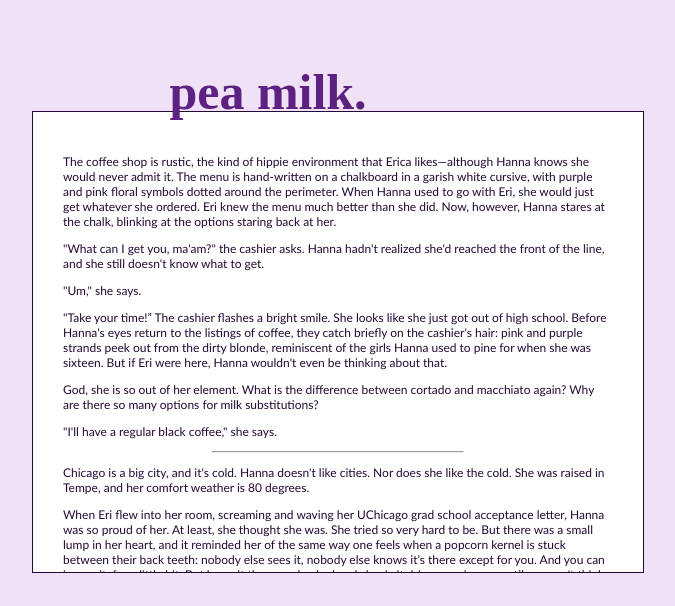
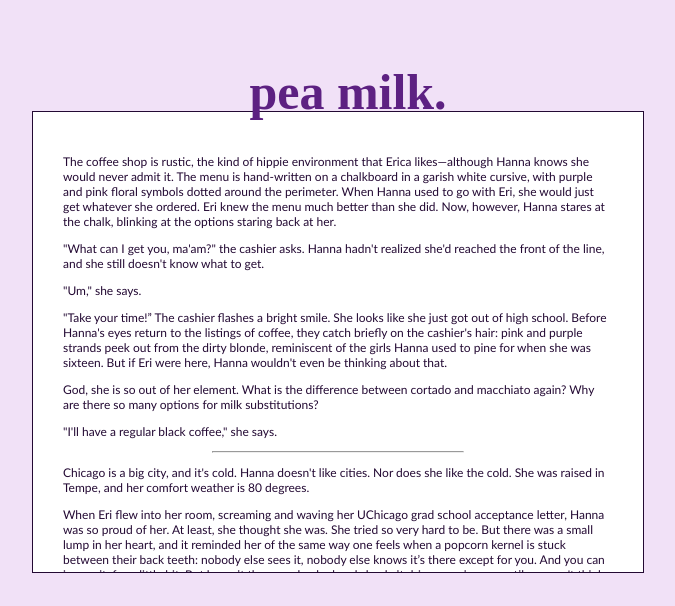
Before and after one commit to annechow/peamilk, a plain HTML site: page index.html in a window 1280 px wide. Shown: the whole page, without its empty margins (302-977 px from the left). Drawn offline with Linux system fonts and the light colour scheme.

Commit message:
Update styles.css

```diff
--- a/css/styles.css
+++ b/css/styles.css
@@ -9,7 +9,7 @@ h1 {
   margin-bottom: -10px;
   padding: 0;
   position: relative;
-  margin-right: 140px;
+  margin-left: 20px;
   color: #5d2182;
   font-size: 50px;
   font-family: "Times New Roman", sans-serif, sans-serif;
```
